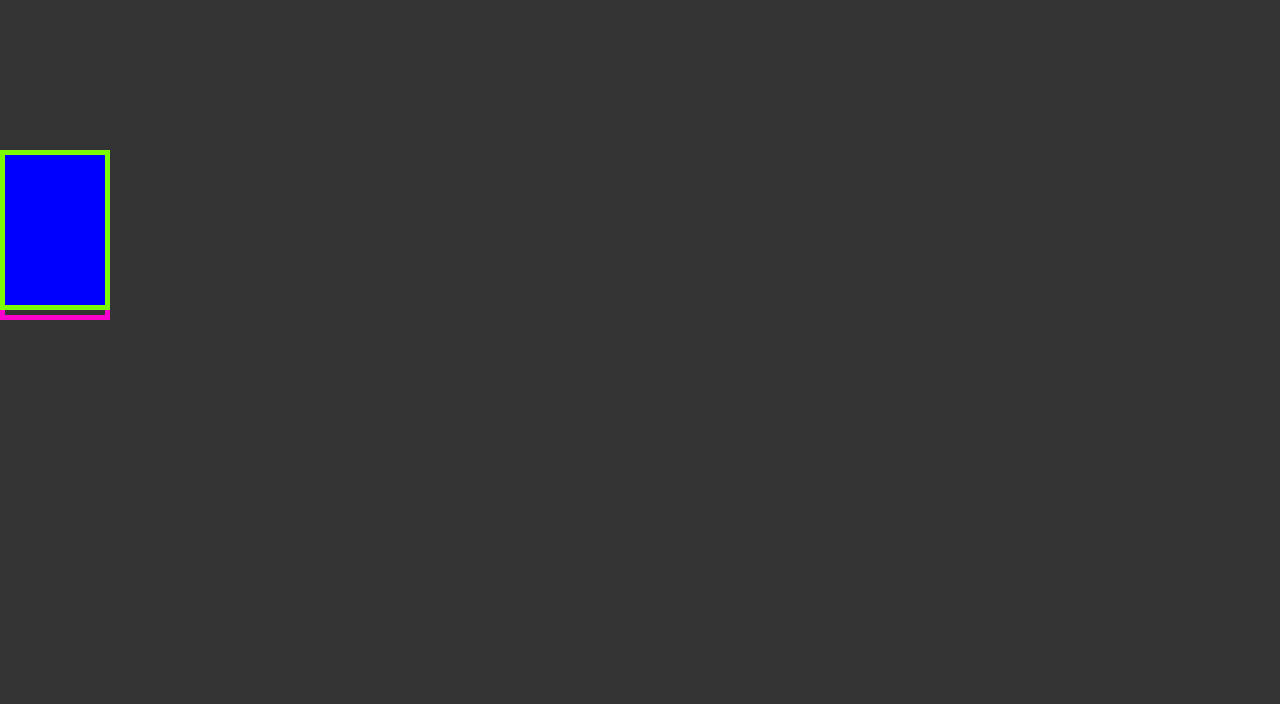
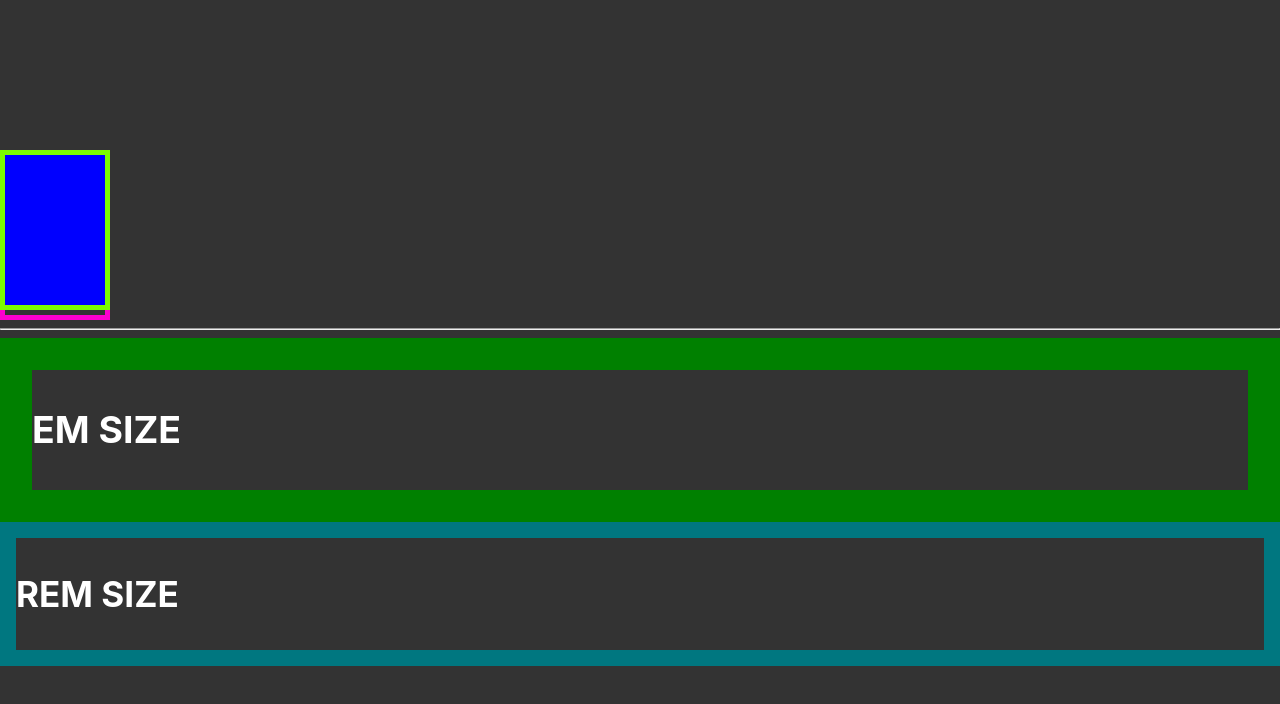
Before and after one commit to javirro/full-css, a React (Create React App) app: page /position in a window 1280 px wide. Shown: the top 704 px of the page. Built offline with nearby package versions, Linux system fonts and the light colour scheme.

Commit message:
Añadir EM and REM

```diff
--- /dev/null
+++ b/src/Components/EmAndRemSize.jsx
@@ -0,0 +1,16 @@
+import '../styles/EmAndRemSize.css'
+const EmAndRemSize = () => {
+return(
+  <>
+  <article className='article-box'>
+    <h3>EM SIZE</h3>
+  </article>
+
+  <article className='article-box-rem'>
+    <h3>REM SIZE</h3>
+  </article>
+  </>
+)
+}
+
+export default EmAndRemSize
--- a/src/routes/PositionInfo.jsx
+++ b/src/routes/PositionInfo.jsx
@@ -1,9 +1,12 @@
 
 import Position from "../Components/Position"
+import EmAndRemSize from "../Components/EmAndRemSize"
 const PositionInfo = () => {
   return (
     <>
      <Position />
+     <hr/>
+     <EmAndRemSize />
     </>
   )
 }
--- /dev/null
+++ b/src/styles/EmAndRemSize.css
@@ -0,0 +1,23 @@
+/* EM y REM basados en el tamaño del texto */
+
+
+/* rem: Corresponde a la medida de la "m" de la raíz del documento.  1rem = 16px*/
+
+
+/* em: Corresponde a la medida de la "m" del contexto donde nos encontramos. */
+
+
+/* El estandar del tamaño fuente de la raíz por defecto es 16px y no es recomendable cambiarlo. Tanto em como rem se calculan respecto a la propiedad font-size */
+
+
+/* Para tamaño de fuentes lo más conveniente es utolizar REM, ya que siempre tendremos la misma referencia */
+
+.article-box {
+    font-size: 32px;
+    border: 1em solid green;
+}
+
+.article-box-rem {
+    font-size: 30px;
+    border: 1rem solid rgb(0, 119, 128);
+}
```
